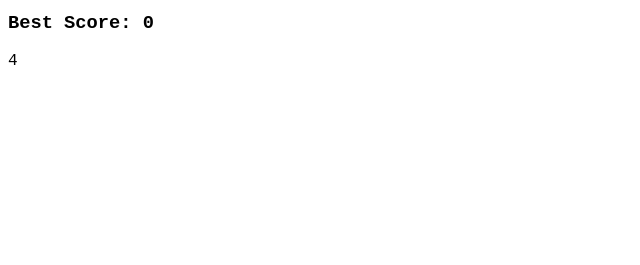
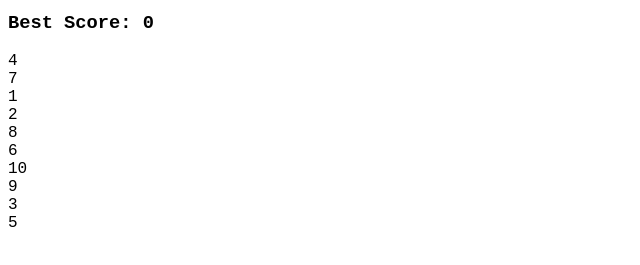
Before and after one commit to NirvaanBal/memory-game, a React (Vite) app: page / in a window 1280 px wide. Shown: the part 187-452 px from the top of the page, without its empty margins (0-640 px from the left). Built offline with nearby package versions, Linux system fonts and the light colour scheme.

Commit message:
Get random numbers on every click

```diff
--- a/src/App.jsx
+++ b/src/App.jsx
@@ -1,13 +1,24 @@
+import { useState } from 'react';
+
 import Header from './components/Header';
 import Scoreboard from './components/Scoreboard';
 import Card from './components/Card';
+import shuffle from './utils/shuffle';
 
 function App() {
+  const [numbers, setNumbers] = useState(shuffle(10));
+
+  const getRandomNumbers = () => {
+    setNumbers(shuffle(10));
+  };
+
   return (
     <>
       <Header />
       <Scoreboard />
-      <Card value="4" />
+      {numbers.map((number, index) => (
+        <Card key={index} value={number} handleClick={getRandomNumbers} />
+      ))}
     </>
   );
 }
--- a/src/components/Card.jsx
+++ b/src/components/Card.jsx
@@ -1,5 +1,9 @@
-function Card({ value }) {
-  return <div className="card">{value}</div>;
+function Card({ value, handleClick }) {
+  return (
+    <div className="card" onClick={handleClick}>
+      {value}
+    </div>
+  );
 }
 
 export default Card;
--- a/src/components/Header.jsx
+++ b/src/components/Header.jsx
@@ -8,9 +8,6 @@ function Header() {
       <p>
         <b>Game ends on selecting same input twice.</b>
       </p>
-      {/* <button>Easy</button>
-      <button>Medium</button>
-      <button>Hard</button> */}
     </div>
   );
 }
```
